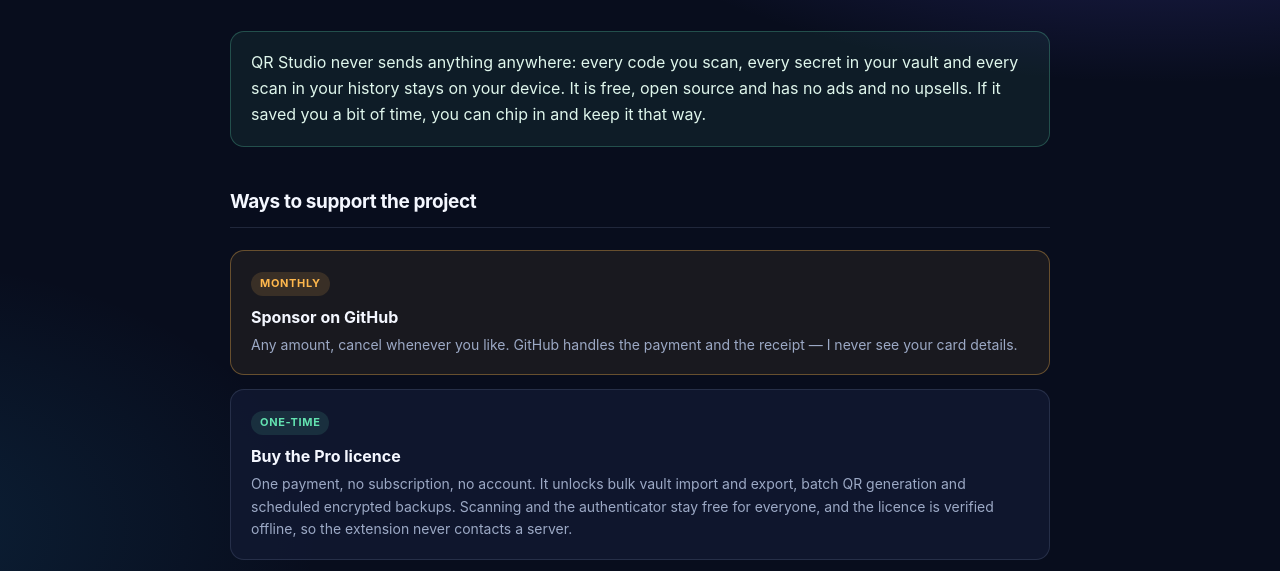
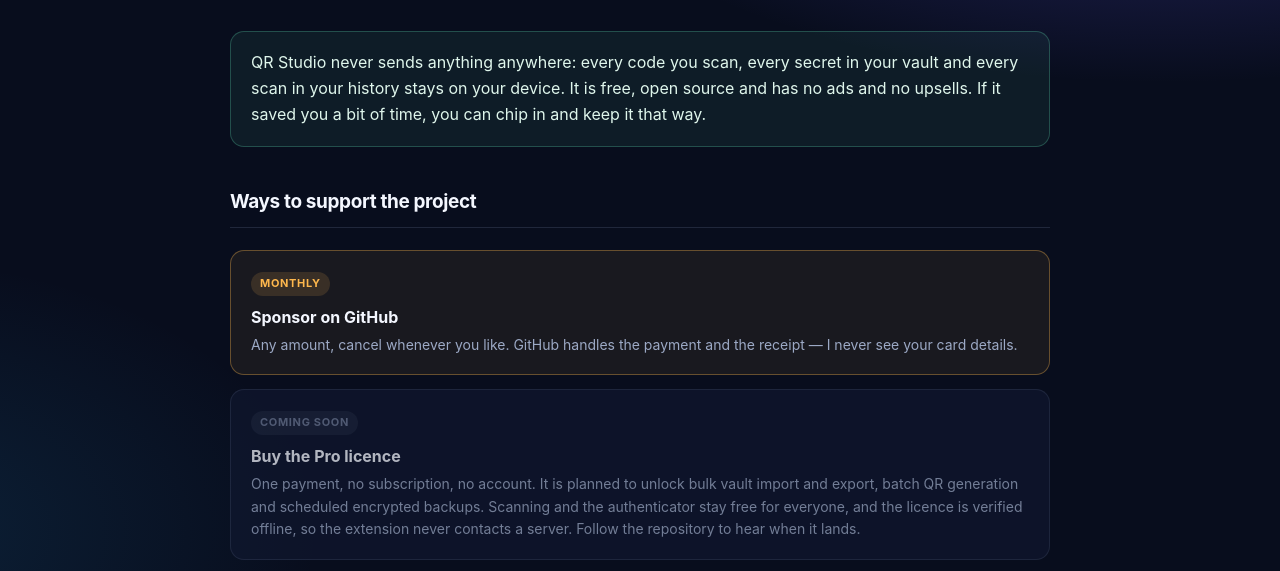
Before and after one commit to Kernlab-001/QR-Studio-Scanner-Authenticator, a browser extension: page docs/support.html in a window 1280 px wide. Shown: the part 152-723 px from the top of the page. Drawn offline with Linux system fonts and the light colour scheme.

Commit message:
Prepare the 2.2.0 release
The support link and the support page shipped in the previous commit, and
2.1.0 has already been published as a GitHub release. This moves the version
to 2.2.0 so the build can be uploaded to the Chrome Web Store, and gives the
changelog a section of its own for the support link.

The support page no longer advertises the Pro licence as something you can buy
today: it is marked as coming soon, because the feature does not exist yet and
a page that promises something untrue is worse than no page at all.

The privacy policy names version 2.2.0 in both copies.

```diff
--- a/docs/support.html
+++ b/docs/support.html
@@ -136,15 +136,16 @@
           and the receipt — I never see your card details.</span>
         </a>
 
-        <a class="option" href="https://github.com/Kernlab-001/QR-Studio-Scanner-Authenticator/releases" target="_blank" rel="noopener noreferrer">
-          <span class="tag">One-time</span>
+        <div class="option pending">
+          <span class="tag">Coming soon</span>
           <b>Buy the Pro licence</b>
-          <span>One payment, no subscription, no account. It unlocks bulk
-          vault import and export, batch QR generation and scheduled encrypted
-          backups. Scanning and the authenticator stay free for everyone, and
-          the licence is verified offline, so the extension never contacts a
-          server.</span>
-        </a>
+          <span>One payment, no subscription, no account. It is planned to
+          unlock bulk vault import and export, batch QR generation and
+          scheduled encrypted backups. Scanning and the authenticator stay free
+          for everyone, and the licence is verified offline, so the extension
+          never contacts a server. Follow the repository to hear when it
+          lands.</span>
+        </div>
 
         <a class="option" href="https://github.com/Kernlab-001/QR-Studio-Scanner-Authenticator" target="_blank" rel="noopener noreferrer">
           <span class="tag">Free</span>
```
Also changed, not shown: docs/PRIVACY.md (+1 -1 lines), docs/index.html (+1 -1 lines), CHANGELOG.md, manifest.json.
